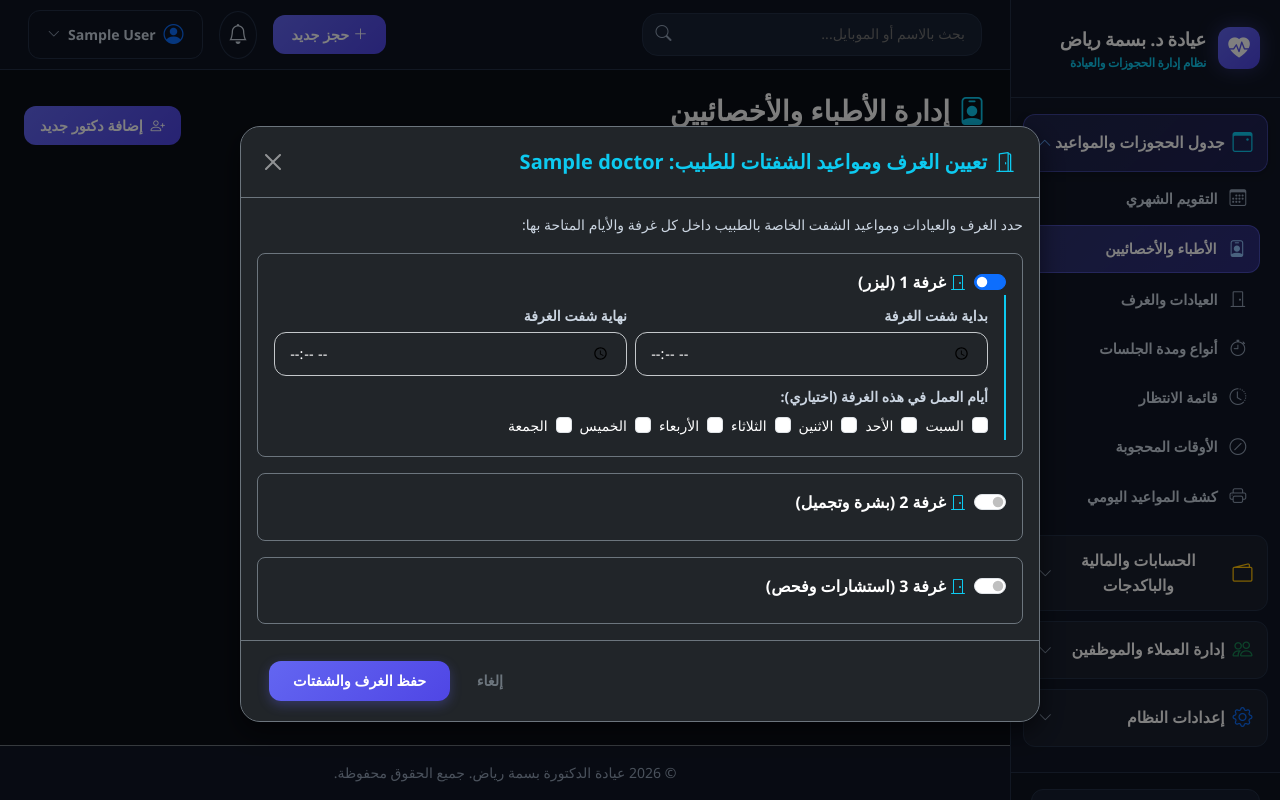
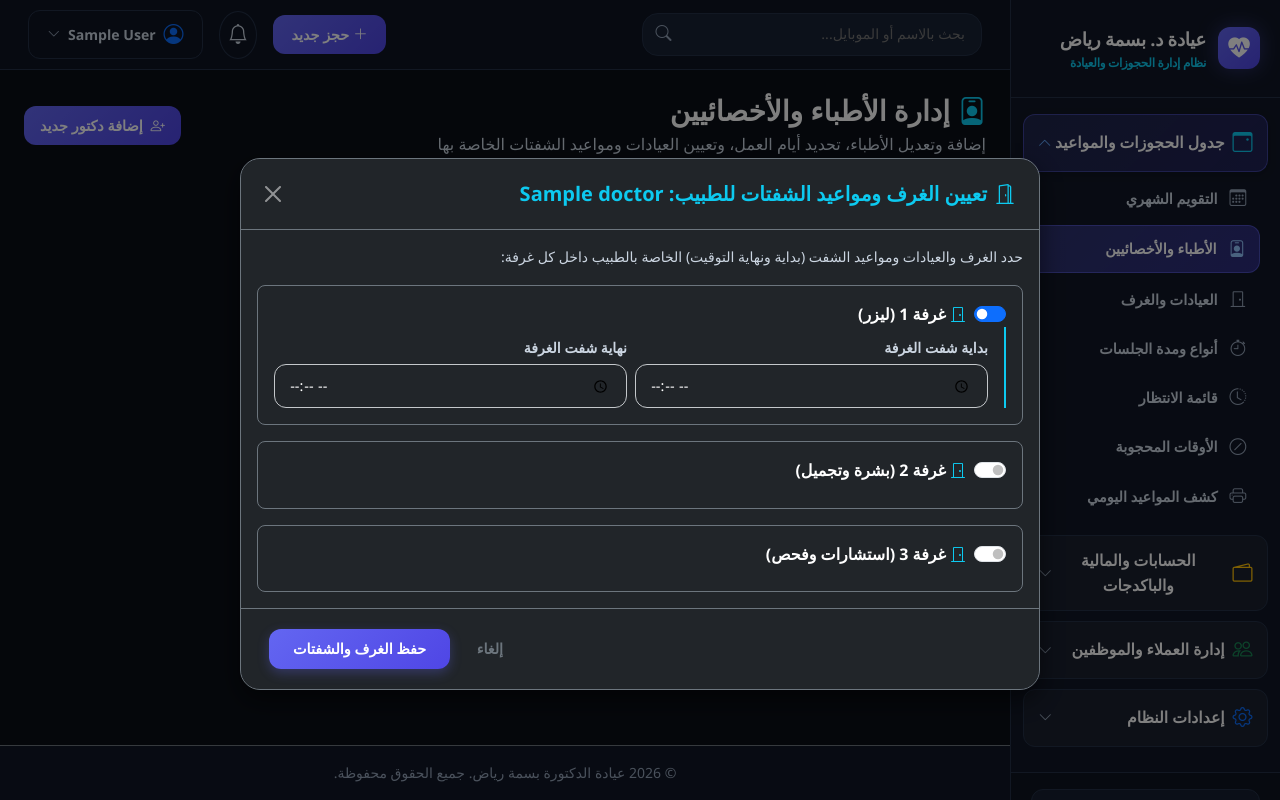
Before and after one commit to ahmed25102004/verde-clinic-app, a Flask app: page /reservations/doctors in a window 1280 px wide, after a click on "الشفتات والغرف". Run offline with Flask 3, Linux system fonts and the light colour scheme; the visitor is signed in with stand-in values (Sample User, id 1); data comes from the database, SQL or seed files in the repository; tables that the repository leaves empty hold one stand-in row (values such as "Sample post"); data that the repository does not hold is empty.

Commit message:
Simplify doctor room assignment to set shift hours only per room and use global doctor working days

```diff
--- a/controllers/reservations_controller.py
+++ b/controllers/reservations_controller.py
@@ -503,14 +503,13 @@ def doctors():
 
             # Save room assignments and shift hours if provided in form
             room_ids = request.form.getlist("room_ids")
+            cur.execute("DELETE FROM doctor_rooms WHERE doctor_id=?", (target_id,))
             if room_ids:
-                cur.execute("DELETE FROM doctor_rooms WHERE doctor_id=?", (target_id,))
                 for rid in room_ids:
                     r_start = request.form.get(f"start_time_{rid}", "").strip() or "09:00"
                     r_end = request.form.get(f"end_time_{rid}", "").strip() or "21:00"
-                    r_days = ",".join(request.form.getlist(f"days_{rid}"))
-                    cur.execute("INSERT INTO doctor_rooms (doctor_id, room_id, start_time, end_time, days) VALUES (?, ?, ?, ?, ?)",
-                                (target_id, int(rid), r_start, r_end, r_days))
+                    cur.execute("INSERT INTO doctor_rooms (doctor_id, room_id, start_time, end_time, days) VALUES (?, ?, ?, ?, '')",
+                                (target_id, int(rid), r_start, r_end))
 
             conn.commit()
             flash("تم حفظ بيانات الدكتور والعيادات والمواعيد بنجاح", "success")
@@ -551,6 +550,7 @@ def toggle_doctor(d_id):
 def delete_doctor(d_id):
     conn = get_conn()
     cur = conn.cursor()
+    cur.execute("DELETE FROM doctor_rooms WHERE doctor_id=?", (d_id,))
     cur.execute("DELETE FROM doctors WHERE id=?", (d_id,))
     conn.commit()
     conn.close()
@@ -564,12 +564,12 @@ def assign_doctor_rooms(d_id):
     conn = get_conn()
     cur = conn.cursor()
     cur.execute("DELETE FROM doctor_rooms WHERE doctor_id=?", (d_id,))
-    for rid in room_ids:
-        r_start = request.form.get(f"start_time_{rid}", "").strip() or "09:00"
-        r_end = request.form.get(f"end_time_{rid}", "").strip() or "21:00"
-        r_days = ",".join(request.form.getlist(f"days_{rid}"))
-        cur.execute("INSERT INTO doctor_rooms (doctor_id, room_id, start_time, end_time, days) VALUES (?, ?, ?, ?, ?)",
-                    (d_id, int(rid), r_start, r_end, r_days))
+    if room_ids:
+        for rid in room_ids:
+            r_start = request.form.get(f"start_time_{rid}", "").strip() or "09:00"
+            r_end = request.form.get(f"end_time_{rid}", "").strip() or "21:00"
+            cur.execute("INSERT INTO doctor_rooms (doctor_id, room_id, start_time, end_time, days) VALUES (?, ?, ?, ?, '')",
+                        (d_id, int(rid), r_start, r_end))
     conn.commit()
     conn.close()
     flash("تم تحديث تعيين الغرف ومواعيدها للدكتور بنجاح", "success")
--- a/templates/doctors.html
+++ b/templates/doctors.html
@@ -51,11 +51,6 @@
                 <div class="badge bg-primary bg-opacity-20 text-info border border-info p-2 rounded-3 text-start">
                   <div class="fw-bold text-white"><i class="bi bi-door-open me-1 text-info"></i>{{ r['name'] }}</div>
                   <div class="small mt-1 text-info">الوقت: <span class="text-white">{{ item['start_time'] }} - {{ item['end_time'] }}</span></div>
-                  {% if item['days'] %}
-                  <div class="small text-secondary" style="font-size: 0.75rem;">الأيام: {{ item['days'].split(',') | join('، ') }}</div>
-                  {% else %}
-                  <div class="small text-success" style="font-size: 0.75rem;">الأيام: كل أيام الدكتور</div>
-                  {% endif %}
                 </div>
                 {% endif %}
               {% endfor %}
@@ -166,7 +161,7 @@
                         </label>
                       </div>
                       <div id="room_details_edit_{{ d['id'] }}_{{ r['id'] }}" class="room-details-box mt-2 ps-3 border-start border-info border-2" style="display: {{ 'block' if ns.is_checked else 'none' }};">
-                        <div class="row g-2 mb-2">
+                        <div class="row g-2">
                           <div class="col-md-6">
                             <label class="form-label text-secondary small mb-1">بداية شفت الغرفة</label>
                             <input type="time" name="start_time_{{ r['id'] }}" class="form-control form-control-sm bg-dark text-white border-secondary-subtle" value="{{ ns.start_t }}">
@@ -174,17 +169,6 @@
                           <div class="col-md-6">
                             <label class="form-label text-secondary small mb-1">نهاية شفت الغرفة</label>
                             <input type="time" name="end_time_{{ r['id'] }}" class="form-control form-control-sm bg-dark text-white border-secondary-subtle" value="{{ ns.end_t }}">
-                          </div>
-                        </div>
-                        <div>
-                          <label class="form-label text-secondary small mb-1">أيام العمل في هذه الغرفة (اختياري - اتركها فارغة لكل أيام الدكتور):</label>
-                          <div class="d-flex flex-wrap gap-2">
-                            {% for day in ['السبت', 'الأحد', 'الاثنين', 'الثلاثاء', 'الأربعاء', 'الخميس', 'الجمعة'] %}
-                            <div class="form-check form-check-inline me-0">
-                              <input class="form-check-input" type="checkbox" name="days_{{ r['id'] }}" value="{{ day }}" id="edit_rday_{{ d['id'] }}_{{ r['id'] }}_{{ loop.index }}" {% if day in ns.r_days %}checked{% endif %}>
-                              <label class="form-check-label text-white small" for="edit_rday_{{ d['id'] }}_{{ r['id'] }}_{{ loop.index }}">{{ day }}</label>
-                            </div>
-                            {% endfor %}
                           </div>
                         </div>
                       </div>
@@ -213,17 +197,16 @@
         </div>
         <form method="post" action="{{ url_for('reservations.assign_doctor_rooms', d_id=d['id']) }}">
           <div class="modal-body">
-            <p class="small text-secondary mb-3">حدد الغرف والعيادات ومواعيد الشفت الخاصة بالطبيب داخل كل غرفة والأيام المتاحة بها:</p>
+            <p class="small text-secondary mb-3">حدد الغرف والعيادات ومواعيد الشفت (بداية ونهاية التوقيت) الخاصة بالطبيب داخل كل غرفة:</p>
             {% set assigned_list = doctor_rooms.get(d['id'], []) %}
             <div class="d-flex flex-column gap-3">
               {% for r in rooms %}
-                {% set ns = namespace(is_checked=false, start_t='10:00', end_t='14:00', r_days=[]) %}
+                {% set ns = namespace(is_checked=false, start_t='10:00', end_t='14:00') %}
                 {% for item in assigned_list %}
                   {% if item['room_id'] == r['id'] %}
                     {% set ns.is_checked = true %}
                     {% set ns.start_t = item['start_time'] %}
                     {% set ns.end_t = item['end_time'] %}
-                    {% set ns.r_days = (item['days'] or '').split(',') %}
                   {% endif %}
                 {% endfor %}
                 <div class="p-3 bg-dark border border-secondary rounded-3">
@@ -234,7 +217,7 @@
                     </label>
                   </div>
                   <div id="room_details_assign_{{ d['id'] }}_{{ r['id'] }}" class="room-details-box mt-2 ps-3 border-start border-info border-2" style="display: {{ 'block' if ns.is_checked else 'none' }};">
-                    <div class="row g-2 mb-2">
+                    <div class="row g-2">
                       <div class="col-6">
                         <label class="form-label text-secondary small mb-1">بداية شفت الغرفة</label>
                         <input type="time" name="start_time_{{ r['id'] }}" class="form-control form-control-sm bg-dark text-white border-secondary-subtle" value="{{ ns.start_t }}">
@@ -242,17 +225,6 @@
                       <div class="col-6">
                         <label class="form-label text-secondary small mb-1">نهاية شفت الغرفة</label>
                         <input type="time" name="end_time_{{ r['id'] }}" class="form-control form-control-sm bg-dark text-white border-secondary-subtle" value="{{ ns.end_t }}">
-                      </div>
-                    </div>
-                    <div>
-                      <label class="form-label text-secondary small mb-1">أيام العمل في هذه الغرفة (اختياري):</label>
-                      <div class="d-flex flex-wrap gap-2">
-                        {% for day in ['السبت', 'الأحد', 'الاثنين', 'الثلاثاء', 'الأربعاء', 'الخميس', 'الجمعة'] %}
-                        <div class="form-check form-check-inline me-0">
-                          <input class="form-check-input" type="checkbox" name="days_{{ r['id'] }}" value="{{ day }}" id="assign_rday_{{ d['id'] }}_{{ r['id'] }}_{{ loop.index }}" {% if day in ns.r_days %}checked{% endif %}>
-                          <label class="form-check-label text-white small" for="assign_rday_{{ d['id'] }}_{{ r['id'] }}_{{ loop.index }}">{{ day }}</label>
-                        </div>
-                        {% endfor %}
                       </div>
                     </div>
                   </div>
@@ -334,7 +306,7 @@
                     </label>
                   </div>
                   <div id="room_details_add_{{ r['id'] }}" class="room-details-box mt-2 ps-3 border-start border-info border-2" style="display: none;">
-                    <div class="row g-2 mb-2">
+                    <div class="row g-2">
                       <div class="col-md-6">
                         <label class="form-label text-secondary small mb-1">بداية شفت الغرفة *</label>
                         <input type="time" name="start_time_{{ r['id'] }}" class="form-control form-control-sm bg-dark text-white border-secondary-subtle" value="10:00">
@@ -342,17 +314,6 @@
                       <div class="col-md-6">
                         <label class="form-label text-secondary small mb-1">نهاية شفت الغرفة *</label>
                         <input type="time" name="end_time_{{ r['id'] }}" class="form-control form-control-sm bg-dark text-white border-secondary-subtle" value="14:00">
-                      </div>
-                    </div>
-                    <div>
-                      <label class="form-label text-secondary small mb-1">أيام العمل في هذه الغرفة (اختياري - اتركها فارغة لكل أيام الدكتور):</label>
-                      <div class="d-flex flex-wrap gap-2">
-                        {% for day in ['السبت', 'الأحد', 'الاثنين', 'الثلاثاء', 'الأربعاء', 'الخميس', 'الجمعة'] %}
-                        <div class="form-check form-check-inline me-0">
-                          <input class="form-check-input" type="checkbox" name="days_{{ r['id'] }}" value="{{ day }}" id="add_rday_{{ r['id'] }}_{{ loop.index }}">
-                          <label class="form-check-label text-white small" for="add_rday_{{ r['id'] }}_{{ loop.index }}">{{ day }}</label>
-                        </div>
-                        {% endfor %}
                       </div>
                     </div>
                   </div>
```
